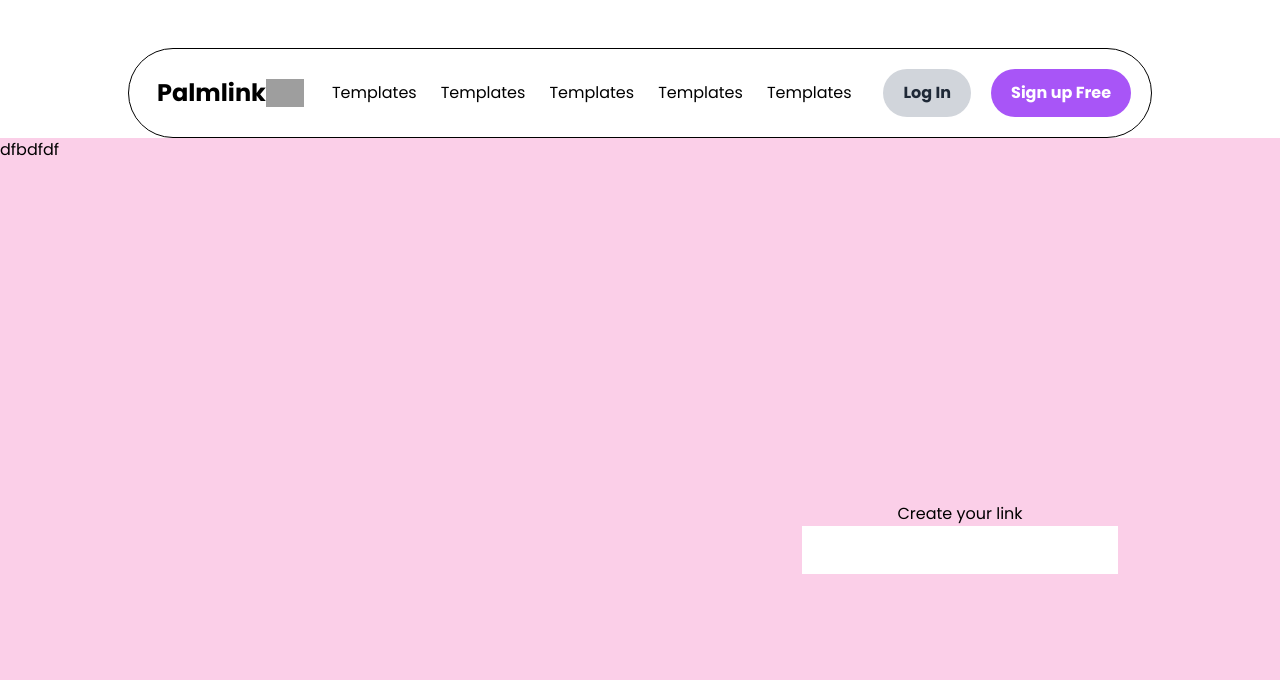
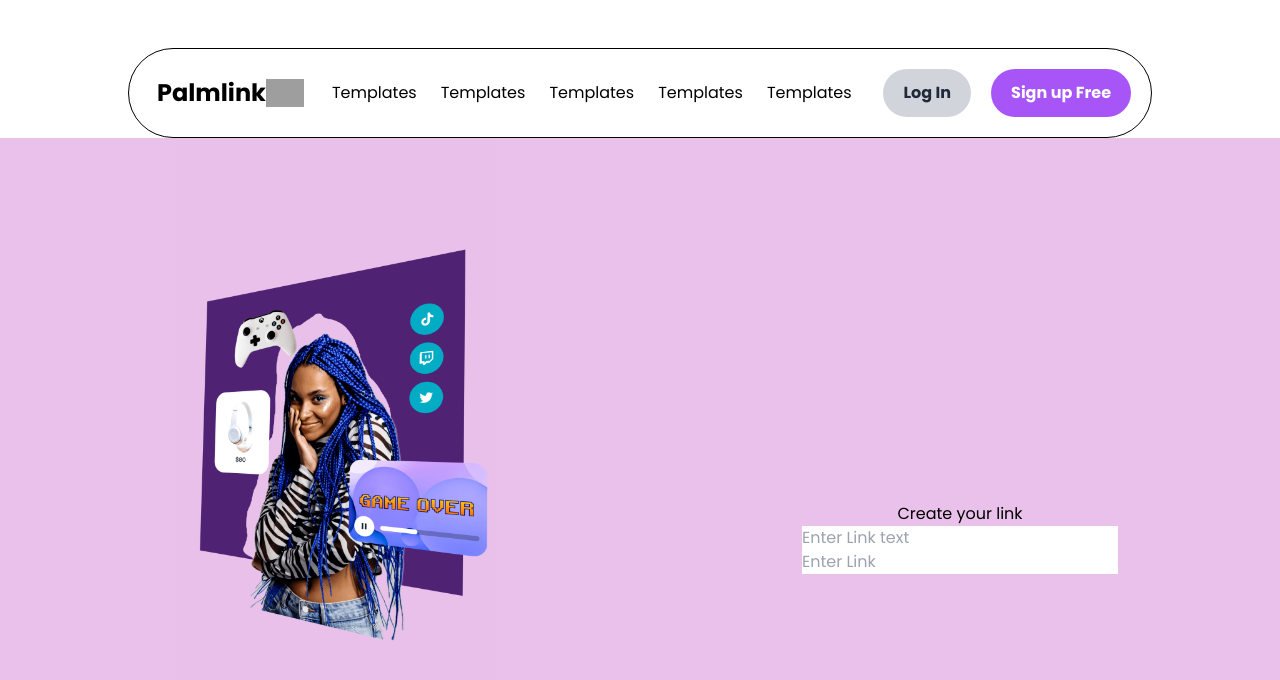
Before and after one commit to kumail-ahmad/myLink, a Next.js app: page /generate in a window 1280 px wide. Shown: the top 680 px of the page. Built offline with nearby package versions, Linux system fonts and the light colour scheme; grey boxes are pictures that could not be loaded.

Commit message:
added inputs in generate

```diff
--- a/app/generate/page.js
+++ b/app/generate/page.js
@@ -1,13 +1,15 @@
 import React from "react";
-
+import Image from "next/image";
 const Generate = () => {
   return (
-    <div className="bg-pink-200 min-h-screen grid grid-cols-2">
-      <div className="div.picture">dfbdfdf</div>
+    <div className="bg-[#eac1ea] min-h-screen grid grid-cols-2">
+      <div className="div.picture  ml-44">
+        <Image alt="image" src="/generate.png" width={320} height={320} />
+      </div>
       <div className="inputs flex flex-col justify-center items-center">
         <p>Create your link</p>
-        <input type="text" />
-        <input type="text" />
+        <input type="text" placeholder="Enter Link text" />
+        <input type="text" placeholder="Enter Link " />
       </div>
     </div>
   );
```
Also changed, not shown: public/generate.png (added).
